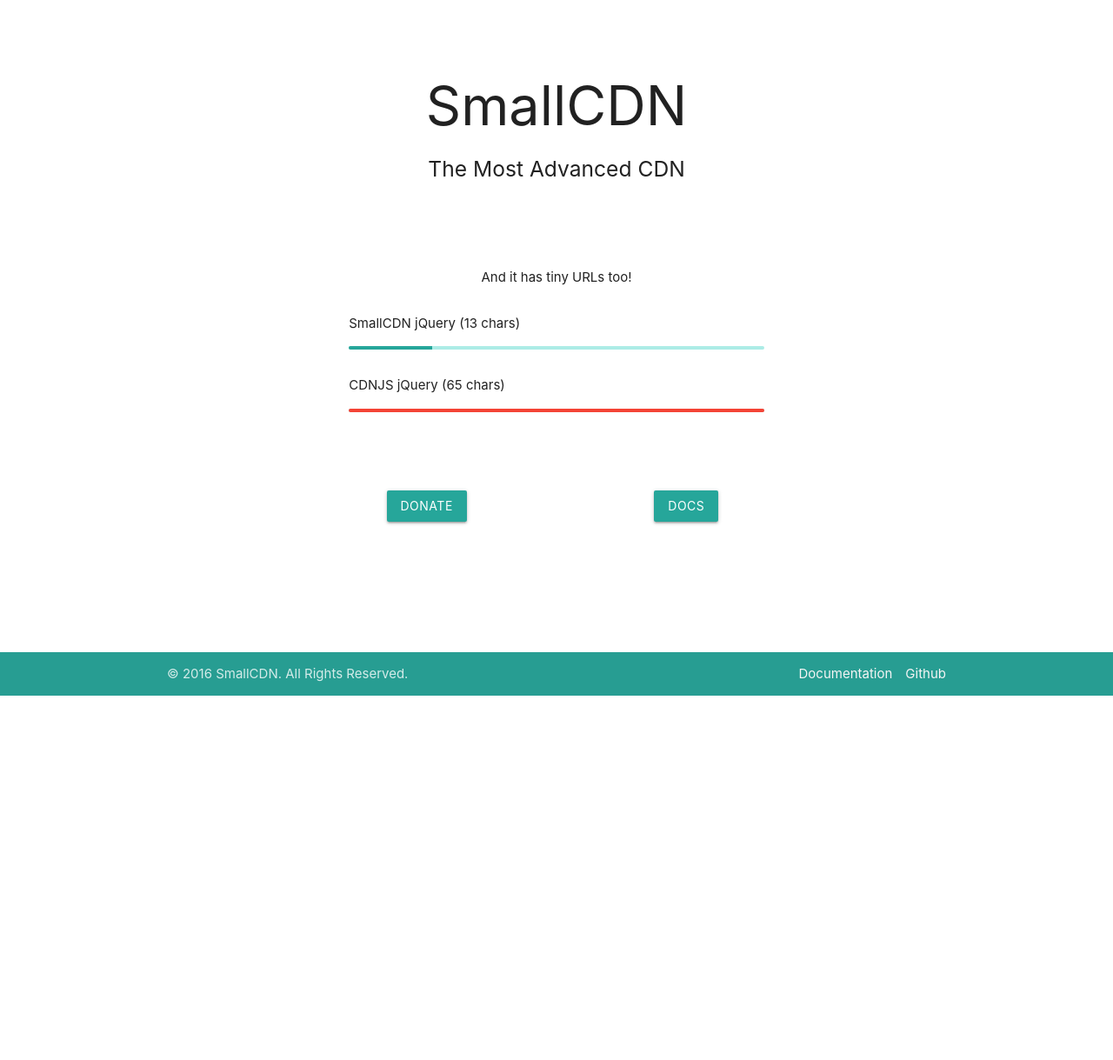
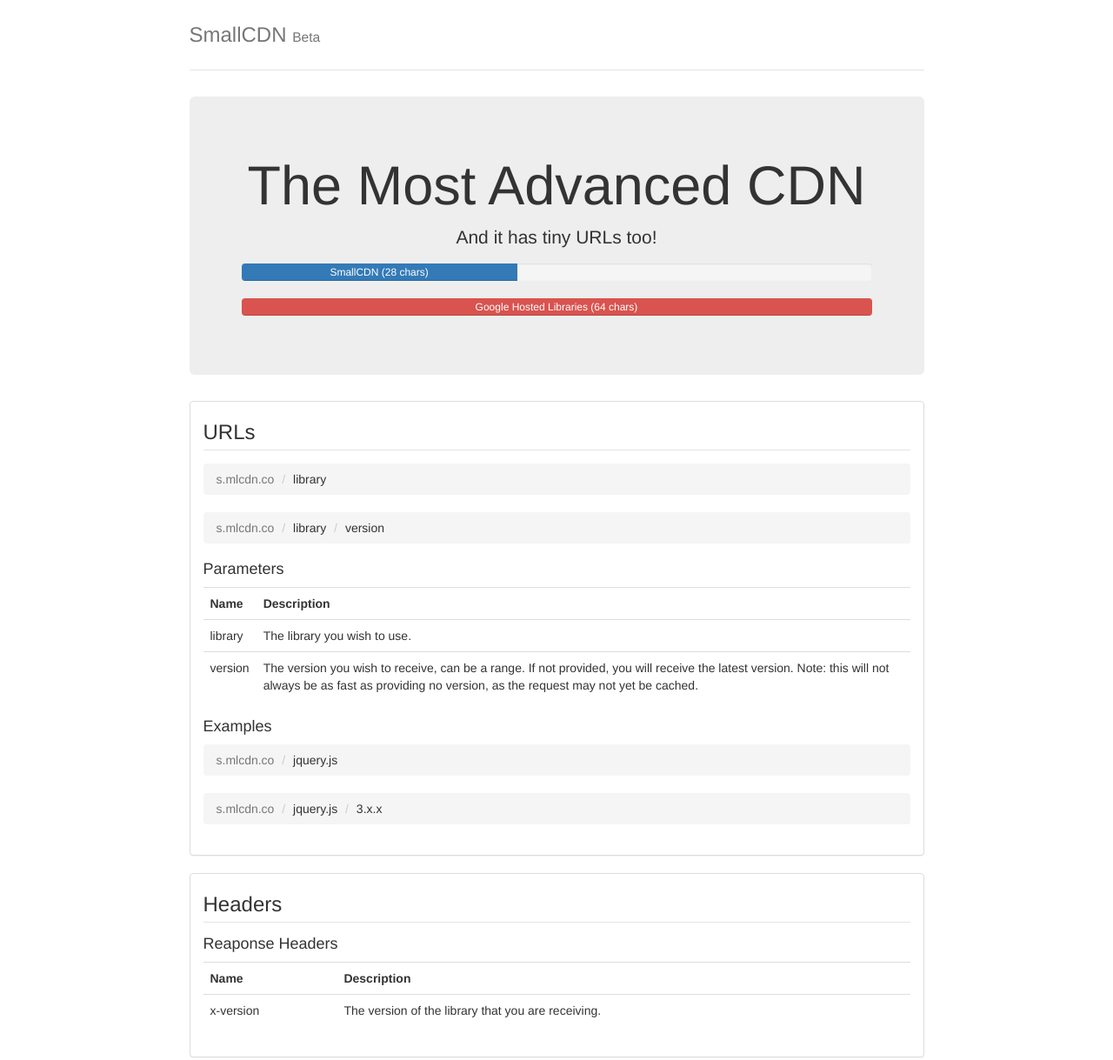
Before and after one commit to SmallCDN/website, a plain HTML site: page index.html in a window 1280 px wide. Shown: the top 1219 px of the page at 87% size. Before the commit the page ends 800 px from the top, so only its background shows below. Drawn offline with nearby package versions, Linux system fonts and the light colour scheme; a script that the page names is missing; a small style sheet from the web is missing.

Commit message:
Revert "lets do this" (#2)

```diff
--- a/app.css
+++ b/app.css
@@ -1,32 +1,84 @@
+/* Space out content a bit */
 body {
-  display: flex;
-  min-height: 100vh;
-  flex-direction: column;
+  padding-top: 20px;
+  padding-bottom: 20px;
 }
 
-main {
-  flex: 1 0 auto;
+/* Everything but the jumbotron gets side spacing for mobile first views */
+.header,
+.marketing,
+.footer {
+  padding-right: 15px;
+  padding-left: 15px;
 }
 
-header {
-  padding-top: 3em;
+/* Custom page header */
+.header {
+  padding-bottom: 20px;
+  border-bottom: 1px solid #e5e5e5;
+}
+/* Make the masthead heading the same height as the navigation */
+.header h3 {
+  margin-top: 0;
+  margin-bottom: 0;
+  line-height: 40px;
 }
 
-.compare {
-  padding-top: 5em;
-  max-width: 40em;
-  margin: 0 auto !important;
+/* Custom page footer */
+.footer {
+  padding-top: 19px;
+  color: #777;
+  border-top: 1px solid #e5e5e5;
 }
 
-.buttons {
-  padding-top: 5em;
+/* Customize container */
+@media (min-width: 900px) {
+  .container {
+    max-width: 875px;
+  }
+}
+.container-narrow > hr {
+  margin: 30px 0;
 }
 
-footer {
-  padding-top: 0px !important;
-  background-color: #26a69a !important;
+/* Main marketing message and sign up button */
+.jumbotron {
+  text-align: center;
+  border-bottom: 1px solid #e5e5e5;
+}
+.jumbotron .btn {
+  padding: 14px 24px;
+  font-size: 21px;
 }
 
-.footer-copyright a:not(:first-child) {
-  padding-right: 1em;
+/* Supporting marketing content */
+.marketing {
+  margin: 40px 0;
 }
+.marketing p + h4 {
+  margin-top: 28px;
+}
+
+/* Responsive: Portrait tablets and up */
+@media screen and (min-width: 768px) {
+  /* Remove the padding we set earlier */
+  .header,
+  .marketing,
+  .footer {
+    padding-right: 0;
+    padding-left: 0;
+  }
+  /* Space out the masthead */
+  .header {
+    margin-bottom: 30px;
+  }
+  /* Remove the bottom border on the jumbotron for visual effect */
+  .jumbotron {
+    border-bottom: 0;
+  }
+}
+
+.panel-header {
+  padding: 0;
+  margin-bottom: 15px;
+}
--- a/index.html
+++ b/index.html
@@ -1,45 +1,152 @@
 <!DOCTYPE html>
-<html>
+<html lang="en">
 <head>
-    <link rel="stylesheet" href="https://sml.lc/materialize/materialize.min.css">
+  <meta charset="UTF-8">
+  <title>SmallCDN</title>
+
+  <link rel="stylesheet" href="https://s.mlcdn.co/bootstrap.css">
+  <link rel="stylesheet" href="https://s.mlcdn.co/highlight.css">
   <link rel="stylesheet" href="app.css">
 </head>
 <body>
-    <main class="container">
-      <header>
-        <h1 class="header center text-lighten-2">SmallCDN</h1>
-        <h5 class="center text-lighten-2">The Most Advanced CDN</h3>
-      </header>
-      <div class="row compare center">
-        <p class="center">And it has tiny URLs too!</p>
-        <div class="col s10 offset-s1">
-          <p class="left">SmallCDN jQuery (13 chars)</p>
-          <div class="progress"><div class="determinate" style="width: 20%;"></div></div>
+  <div class="container">
+    <div class="header clearfix">
+      <h3 class="text-muted">SmallCDN <small>Beta</small></h3>
     </div>
-        <div class="col s10 offset-s1">
-          <p class="left">CDNJS jQuery (65 chars)</p>
-          <div class="progress"><div class="determinate red" style="width: 100%;"></div></div>
+
+    <div class="jumbotron">
+      <h1>The Most Advanced CDN</h1>
+      <p>And it has tiny URLs too!</p>
+      <div class="progress">
+        <div class="progress-bar" role="progressbar" aria-valuenow="60" aria-valuemin="0" aria-valuemax="100" style="width: 43.75%;">
+          SmallCDN (28 chars)
         </div>
       </div>
-      <div class="row buttons center">
-        <div class="col s4 offset-s2">
-          <a class="waves-effect waves-light btn">Donate</a>
-        </div>
-        <div class="col s4">
-          <a class="waves-effect waves-light btn">Docs</a>
+      <div class="progress">
+        <div class="progress-bar progress-bar-danger" role="progressbar" aria-valuenow="60" aria-valuemin="0" aria-valuemax="100" style="width: 100%;">
+          Google Hosted Libraries (64 chars)
         </div>
       </div>
-    </main>
-    <footer class="page-footer">
-      <div class="footer-copyright">
-        <div class="container">
-        &copy; 2016 SmallCDN. All Rights Reserved.
-        <a class="grey-text text-lighten-4 right" href="https://github.com/SmallCDN">Github</a>
-        <a class="grey-text text-lighten-4 right" href="#!">Documentation</a>
+    </div>
+
+    <div class="panel panel-default">
+      <div class="panel-body">
+        <div class="header panel-header">
+          <h3>URLs</h3>
+        </div>
+        <ol class="breadcrumb">
+          <li class="active">s.mlcdn.co</li>
+          <li>library</li>
+        </ol>
+        <ol class="breadcrumb">
+          <li class="active">s.mlcdn.co</li>
+          <li>library</li>
+          <li>version</li>
+        </ol>
+
+        <h4>Parameters</h4>
+        <table class="table">
+          <tr>
+            <th>Name</th>
+            <th>Description</th>
+          </tr>
+          <tr>
+            <td>library</td>
+            <td>The library you wish to use.</td>
+          </tr>
+          <tr>
+            <td>version</td>
+            <td>
+              The version you wish to receive, can be a range. If not provided, you will receive the latest version.
+              Note: this will not always be as fast as providing no version, as the request may not yet be cached.
+            </td>
+          </tr>
+        </table>
+
+        <h4>Examples</h4>
+        <ol class="breadcrumb">
+          <li class="active">s.mlcdn.co</li>
+          <li>jquery.js</li>
+        </ol>
+        <ol class="breadcrumb">
+          <li class="active">s.mlcdn.co</li>
+          <li>jquery.js</li>
+          <li>3.x.x</li>
+        </ol>
       </div>
     </div>
-    </footer>
 
-    <script src="https://sml.lc/materialize/materialize.min.js"></script>
+    <div class="panel panel-default">
+
+      <div class="panel-body">
+        <div class="header panel-header">
+          <h3>Headers</h3>
+        </div>
+        <h4>Reaponse Headers</h4>
+        <table class="table">
+          <tr>
+            <th>Name</th>
+            <th>Description</th>
+          </tr>
+          <tr>
+            <td>x-version</td>
+            <td>The version of the library that you are receiving.</td>
+          </tr>
+        </table>
+      </div>
+    </div>
+
+    <div class="panel panel-default">
+      <div class="panel-body">
+        <div class="header panel-header">
+          <h3>Errors</h3>
+        </div>
+        <div class="alert alert-info" role="alert">If you encounter these errors in production, you are doing it wrong.</div>
+        <h4>Format</h4>
+        <pre><code class="json">
+{
+  "code": 1,
+  "message": "library 'foo' not found"
+}
+        </code></pre><br>
+
+        <h4>Error Codes</h4>
+        <table class="table">
+          <tr>
+            <th>Code</th>
+            <th>Status Code</th>
+            <th>Description</th>
+          </tr>
+          <tr>
+            <th>1</th>
+            <td>404</td>
+            <td>You passed a library that doesn't exist.</td>
+          </tr>
+          <tr>
+            <th>2</th>
+            <td>404</td>
+            <td>You passed a version which matches nothing we have. You can always add more versions via GitHub!</td>
+          </tr>
+          <tr>
+            <th>3</th>
+            <td>400</td>
+            <td>You passed an invalid version string.</td>
+          </tr>
+        </table>
+      </div>
+    </div>
+
+    <div class="panel panel-default">
+      <div class="panel-body">
+        <div class="header panel-header">
+          <h3>API</h3>
+        </div>
+        Soon :^)
+      </div>
+    </div>
+</div>
+
+  <script src="https://s.mlcdn.co/highlight.js"></script>
+  <script>hljs.initHighlightingOnLoad();</script>
 </body>
 </html>
```
Lines whose indentation alone changed are shown as unchanged.
